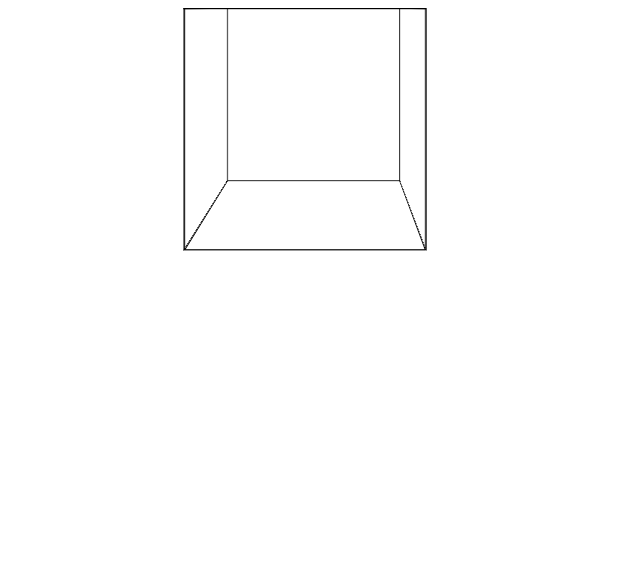
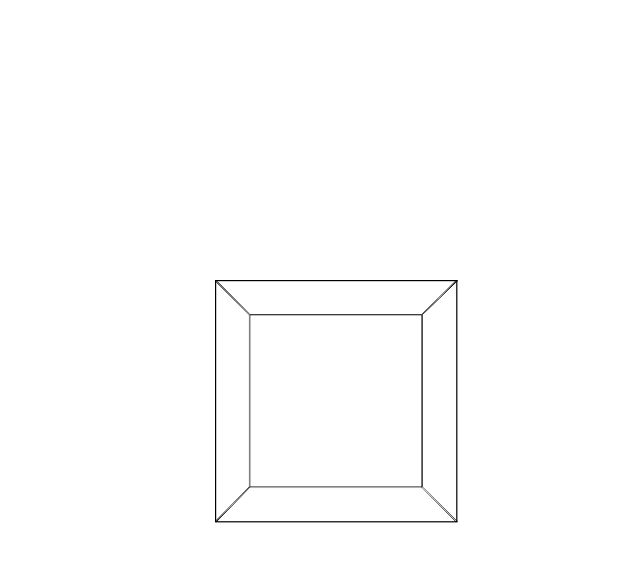
Before and after one commit to felsspat/playGround, a website: page src/html/index.htm in a window 1280 px wide. Shown: the whole page, without its empty margins (305-945 px from the left). Drawn offline with nearby package versions, Linux system fonts and the light colour scheme; files that its build step writes are made by us from their sources; files whose address does not match are found by name.

Commit message:
Flexbox Center

```diff
--- a/src/less/style.less
+++ b/src/less/style.less
@@ -3,6 +3,14 @@
 	perspective-origin: 50% 50%;
 	width: 100%;
 	height: 100%;
+	position: absolute;
+	top: 0;
+	left: 0;
+	right: 0;
+	bottom: 0;
+	display: flex;
+	align-items: center;
+	justify-content: center;
 }
 
 @keyframes spin {
@@ -12,12 +20,9 @@
 
 .cube {
 	transform-style: preserve-3d;
-	position: absolute;
 	width: 200px;
 	height: 200px;
 	animation: spin 5s infinite linear;
-	left: 40%;
-	top: 40%;
 
 	div {
 		position: absolute;
```
Also changed, not shown: dist/css/style.css.
